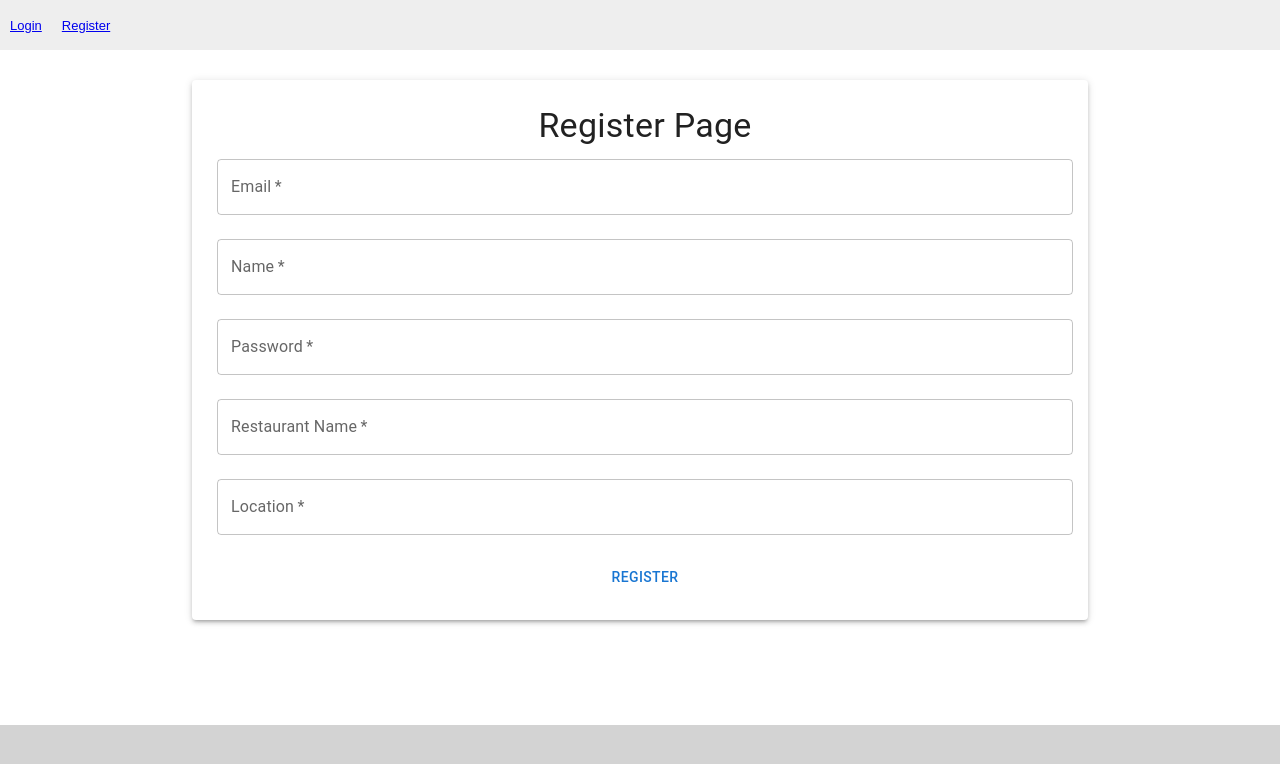
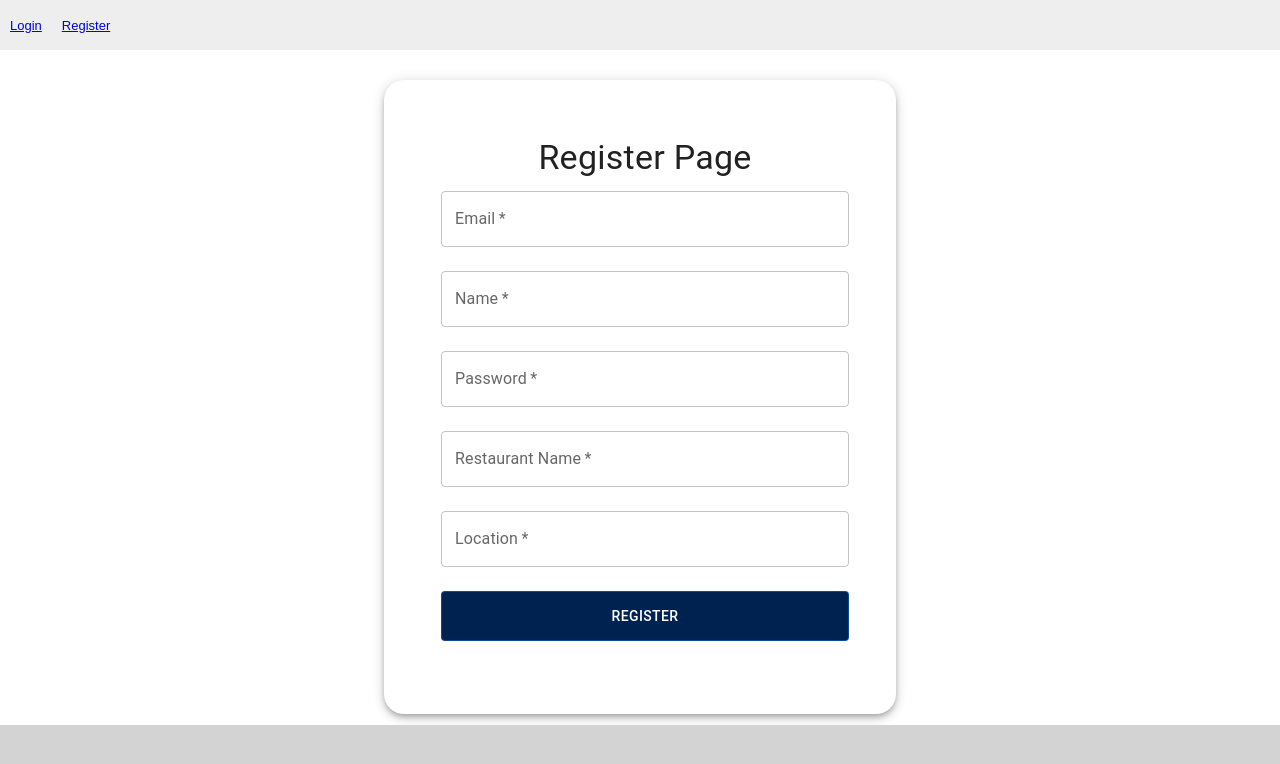
Before and after one commit to JStarL/capstone-project, a React (Create React App) app in the folder frontend/my-app/: page /register in a window 1280 px wide. Shown: the top 764 px of the page. Built offline with nearby package versions, Linux system fonts and the light colour scheme.

Commit message:
Improving style for login and register pages

```diff
--- a/frontend/my-app/src/pages/CustomerOrStaff.jsx
+++ b/frontend/my-app/src/pages/CustomerOrStaff.jsx
@@ -4,7 +4,7 @@ import { useNavigate } from 'react-router-dom';
 import DiningIcon from '@mui/icons-material/Dining';
 import SupervisorAccountIcon from '@mui/icons-material/SupervisorAccount';
 
-const StyledButton = styled(Button)({
+export const StyledButton = styled(Button)({
   backgroundColor: '#002250',
   color: '#fff',
   '&:hover': {
--- a/frontend/my-app/src/pages/ManagerLoginPage.jsx
+++ b/frontend/my-app/src/pages/ManagerLoginPage.jsx
@@ -3,13 +3,14 @@ import '../App.css';
 import { useNavigate, Link } from 'react-router-dom';
 import { Button, TextField, Typography, Paper } from '@mui/material';
 import makeRequest from '../makeRequest.jsx'
+import { StyledButton } from './CustomerOrStaff';
 
-function ManagerLoginPage ({ onSuccess }) {
+function ManagerLoginPage({ onSuccess }) {
   const [email, setEmail] = React.useState('');
   const [password, setPassword] = React.useState('');
   const navigate = useNavigate();
 
-  function login () {
+  function login() {
     const body = JSON.stringify({
       email,
       password
@@ -26,7 +27,7 @@ function ManagerLoginPage ({ onSuccess }) {
           if (data['staff_type'] === 'kitchen') {
             navigate('/kitchen_staff')
           }
-        else if(data['staff_type'] === 'wait') {
+          else if (data['staff_type'] === 'wait') {
             navigate('/wait_staff')
           }
           else if (data['staff_type'] === 'manager') {
@@ -41,7 +42,7 @@ function ManagerLoginPage ({ onSuccess }) {
 
   return <>
     <div className='login-page'>
-  <Paper className='paper' elevation={3}>
+      <Paper sx={{ p:4, borderRadius: '20px' }} elevation={5}>
         <form className='login-form'>
           <Typography className='h4' variant="h4" gutterBottom>Login Page</Typography>
           <TextField label='Email'
@@ -66,7 +67,7 @@ function ManagerLoginPage ({ onSuccess }) {
             fullWidth
             value={password}
           />
-    <Button onClick={login}>Log In</Button>
+          <StyledButton variant="outlined" sx={{ mb: 2, p:1.5, width: "100%" }} onClick={login}>Log In</StyledButton>
           <br></br>
           <span className="link"><Link to='/register'>New Manager? Sign Up Here!</Link></span>
         </form>
--- a/frontend/my-app/src/pages/RegisterPage.jsx
+++ b/frontend/my-app/src/pages/RegisterPage.jsx
@@ -3,6 +3,7 @@ import '../App.css';
 import { useNavigate } from 'react-router-dom';
 import { Button, TextField, Typography, Paper } from '@mui/material';
 import makeRequest from '../makeRequest.jsx'
+import { StyledButton } from './CustomerOrStaff';
 
 function RegisterPage({ onSuccess }) {
   const [email, setEmail] = React.useState('');
@@ -12,7 +13,7 @@ function RegisterPage({ onSuccess }) {
   const [location, setLocation] = React.useState('');
   const navigate = useNavigate();
 
-  function register () {
+  function register() {
     const body = JSON.stringify({
       email,
       name,
@@ -37,7 +38,7 @@ function RegisterPage({ onSuccess }) {
 
   return <>
     <div className='login-page'>
-    <Paper className='paper' elevation={3}>
+      <Paper sx={{ p: 4, borderRadius: '20px', width: "40%" }} elevation={5}>
         <form className='login-form'>
           <Typography className='h4' variant="h4" gutterBottom>Register Page</Typography>
           <TextField label='Email'
@@ -85,7 +86,7 @@ return <>
             fullWidth
             value={location}
           />
-        <Button onClick={register}>Register</Button>
+          <StyledButton variant="outlined" sx={{ mb: 2, p:1.5, width: "100%" }} onClick={register}>Register</StyledButton>
         </form>
       </Paper>
     </div>
```
Lines whose indentation alone changed are shown as unchanged.
